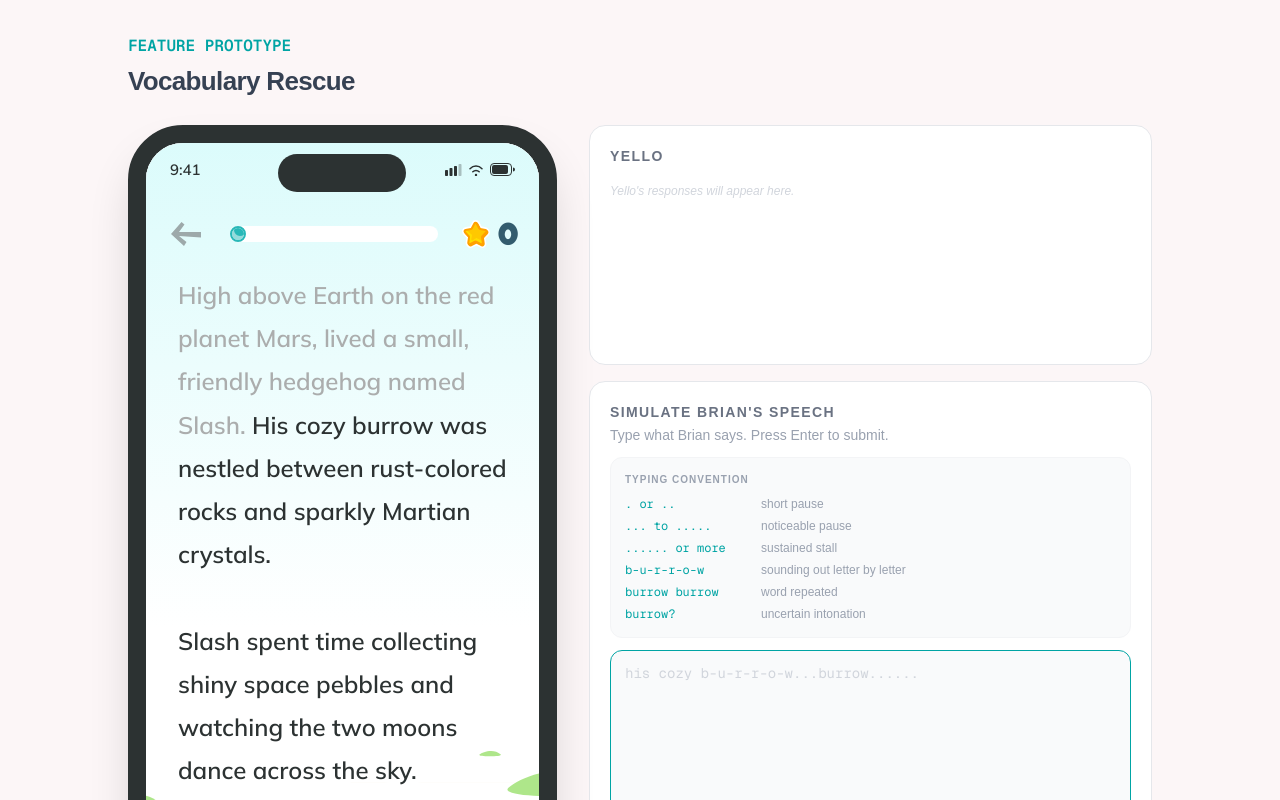
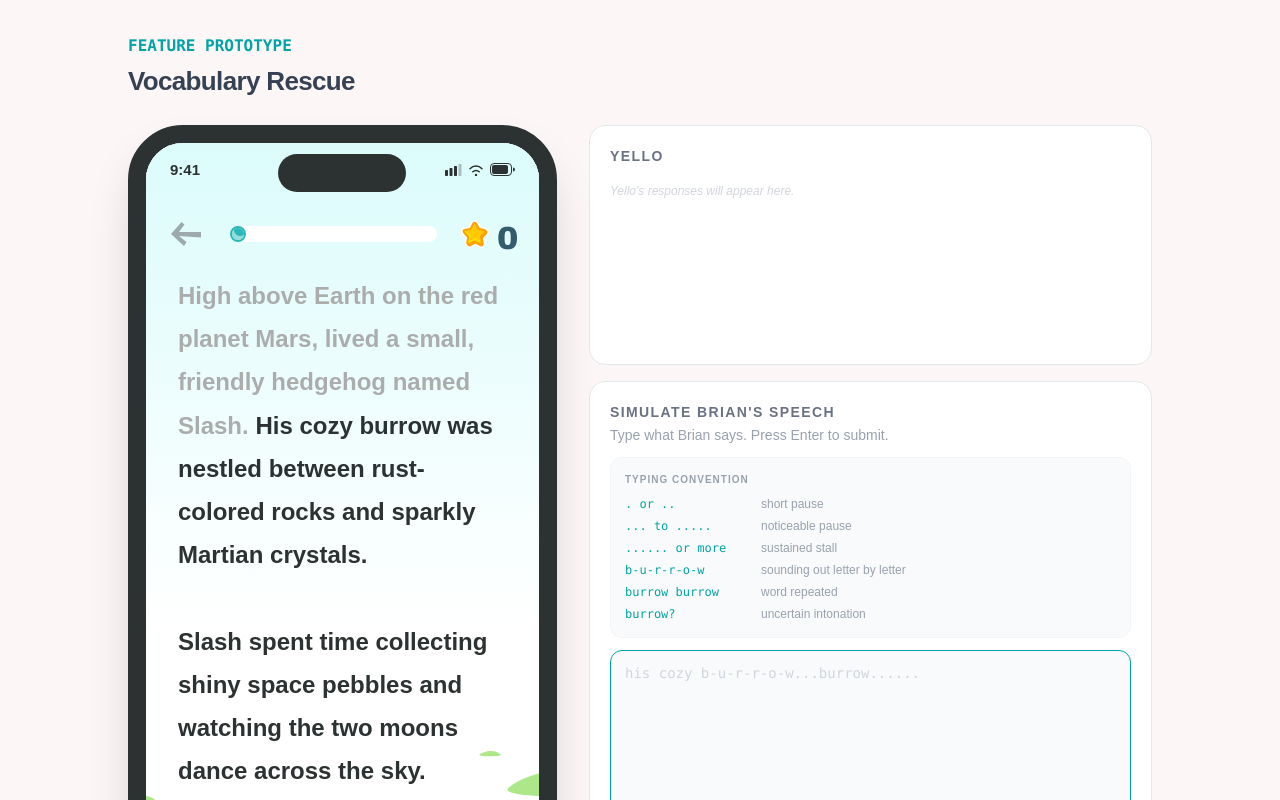
Before and after one commit to snackersteph/ello_vocabulary_rescue, a Next.js app: page / in a window 1280 px wide. Shown: the top 800 px of the page. Built offline with nearby package versions, Linux system fonts and the light colour scheme.

Commit message:
chore(app): finish prototype cleanup

```diff
--- a/src/app/globals.css
+++ b/src/app/globals.css
@@ -3,6 +3,10 @@
 :root {
   --background: #ffffff;
   --foreground: #171717;
+  --font-geist-sans: Arial, Helvetica, sans-serif;
+  --font-geist-mono: "SFMono-Regular", Consolas, "Liberation Mono", monospace;
+  --font-mulish: Arial, Helvetica, sans-serif;
+  --font-luckiest-guy: "Arial Black", Impact, fantasy;
 }
 
 @theme inline {
--- a/src/app/layout.tsx
+++ b/src/app/layout.tsx
@@ -1,30 +1,5 @@
 import type { Metadata } from "next";
-import { Geist, Geist_Mono, Mulish, Luckiest_Guy } from "next/font/google";
 import "./globals.css";
-
-const geistSans = Geist({
-  variable: "--font-geist-sans",
-  subsets: ["latin"],
-});
-
-const geistMono = Geist_Mono({
-  variable: "--font-geist-mono",
-  subsets: ["latin"],
-});
-
-const mulish = Mulish({
-  variable: "--font-mulish",
-  subsets: ["latin"],
-  weight: ["400", "600", "700"],
-  display: "swap",
-});
-
-const luckiestGuy = Luckiest_Guy({
-  variable: "--font-luckiest-guy",
-  subsets: ["latin"],
-  weight: ["400"],
-  display: "swap",
-});
 
 export const metadata: Metadata = {
   title: "Ello Vocabulary Rescue",
@@ -39,7 +14,7 @@ export default function RootLayout({
   return (
     <html
       lang="en"
-      className={`${geistSans.variable} ${geistMono.variable} ${mulish.variable} ${luckiestGuy.variable} h-full antialiased`}
+      className="h-full antialiased"
     >
       <body className="min-h-full flex flex-col">{children}</body>
     </html>
```
Also changed, not shown: 4 other files (tests, documents, lock files or other folders).
